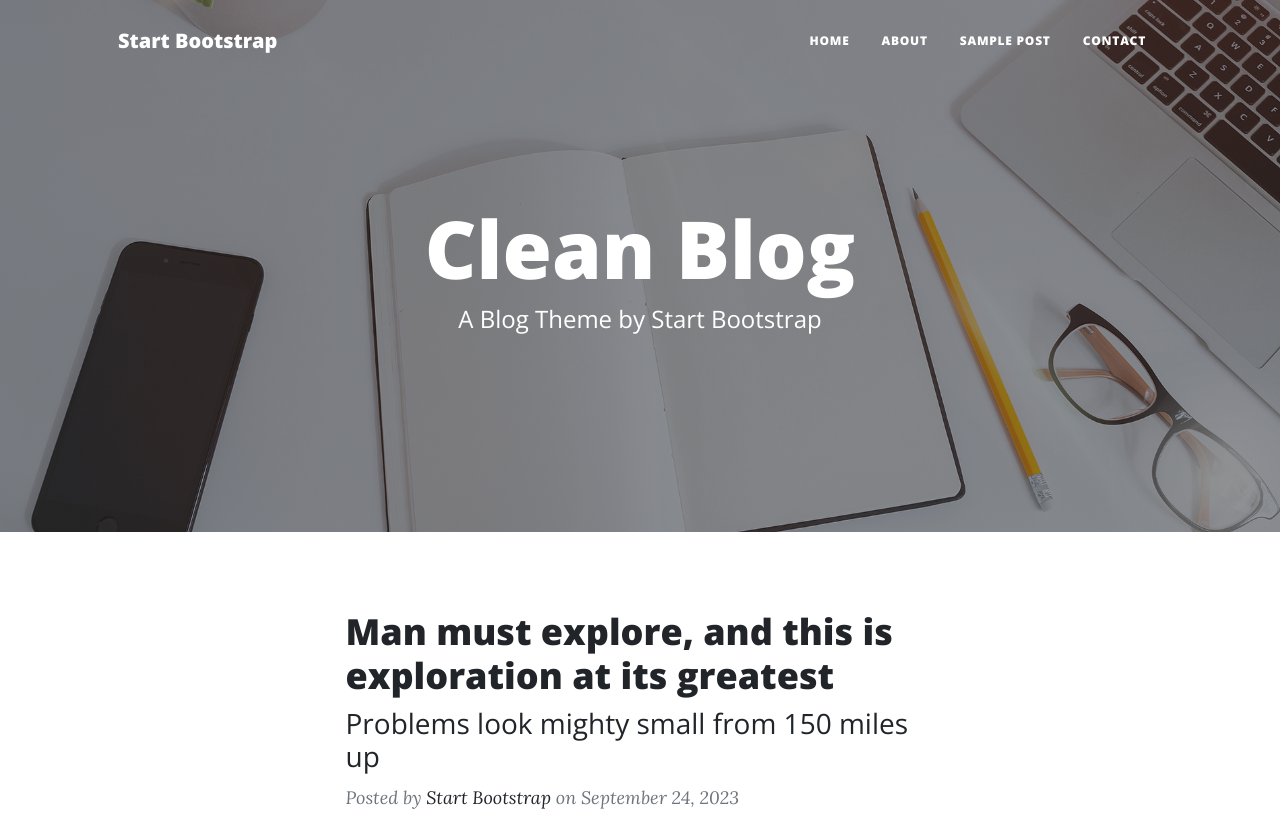
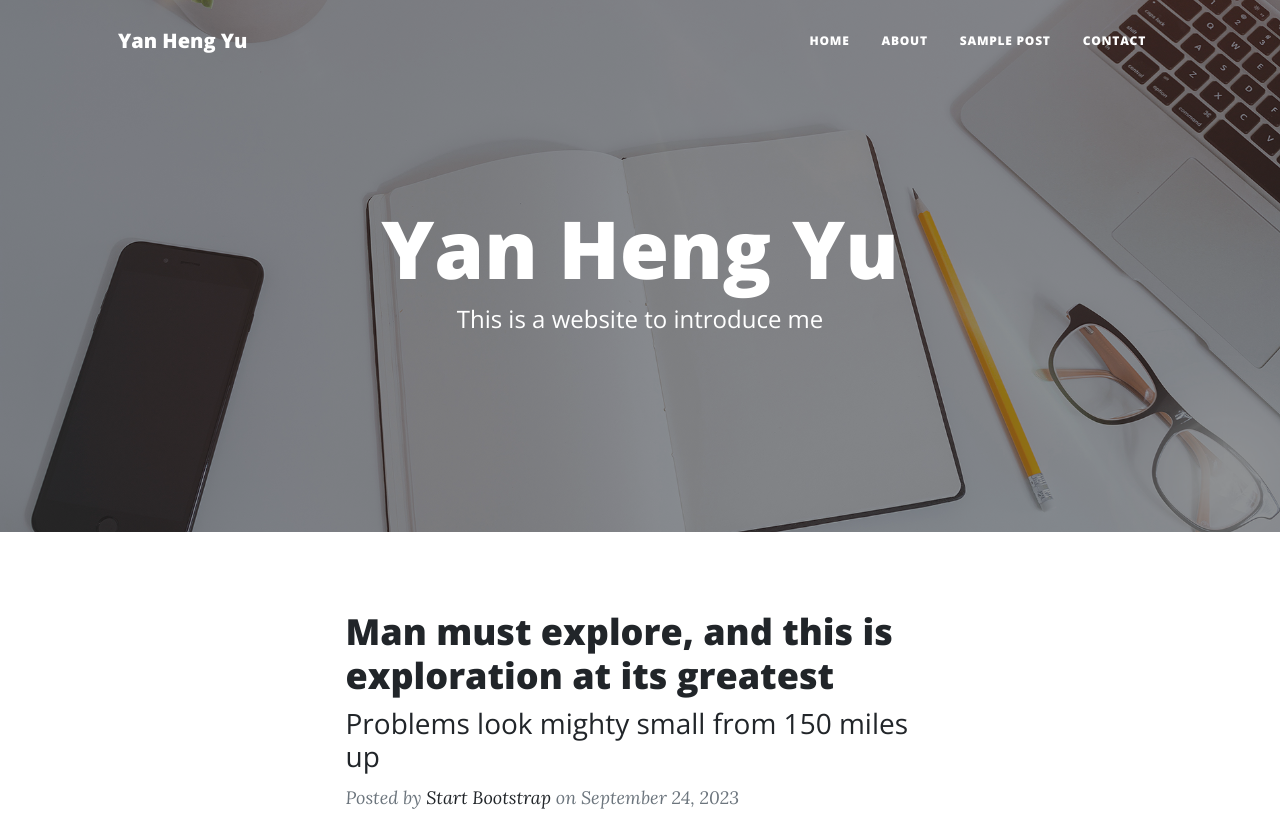
Before and after one commit to yuyan2123/my-personal-web, a plain HTML site: page index.html in a window 1280 px wide. Shown: the top 814 px of the page. Drawn offline with nearby package versions, Linux system fonts and the light colour scheme.

Commit message:
Update index.html

```diff
--- a/index.html
+++ b/index.html
@@ -5,7 +5,7 @@
         <meta name="viewport" content="width=device-width, initial-scale=1, shrink-to-fit=no" />
         <meta name="description" content="" />
         <meta name="author" content="" />
-        <title>Clean Blog - Start Bootstrap Theme</title>
+        <title>Yan Heng - Personal Website</title>
         <link rel="icon" type="image/x-icon" href="assets/favicon.ico" />
         <!-- Font Awesome icons (free version)-->
         <script src="https://use.fontawesome.com/releases/v6.3.0/js/all.js" crossorigin="anonymous"></script>
@@ -19,7 +19,7 @@
         <!-- Navigation-->
         <nav class="navbar navbar-expand-lg navbar-light" id="mainNav">
             <div class="container px-4 px-lg-5">
-                <a class="navbar-brand" href="index.html">Start Bootstrap</a>
+                <a class="navbar-brand" href="index.html">Yan Heng Yu</a>
                 <button class="navbar-toggler" type="button" data-bs-toggle="collapse" data-bs-target="#navbarResponsive" aria-controls="navbarResponsive" aria-expanded="false" aria-label="Toggle navigation">
                     Menu
                     <i class="fas fa-bars"></i>
@@ -40,8 +40,8 @@
                 <div class="row gx-4 gx-lg-5 justify-content-center">
                     <div class="col-md-10 col-lg-8 col-xl-7">
                         <div class="site-heading">
-                            <h1>Clean Blog</h1>
-                            <span class="subheading">A Blog Theme by Start Bootstrap</span>
+                            <h1>Yan Heng Yu</h1>
+                            <span class="subheading">This is a website to introduce me</span>
                         </div>
                     </div>
                 </div>
```
